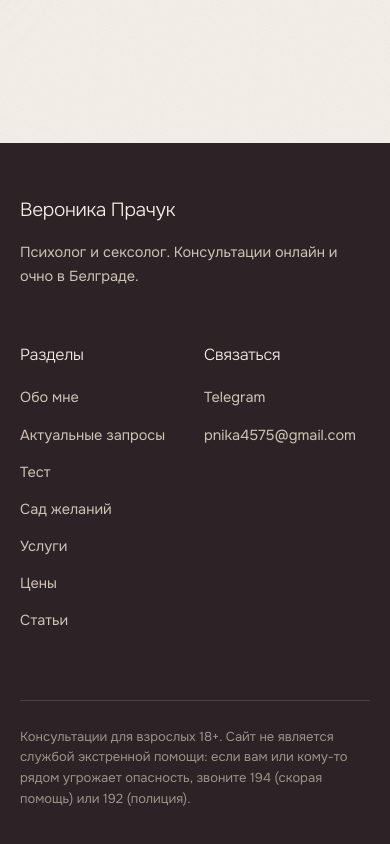
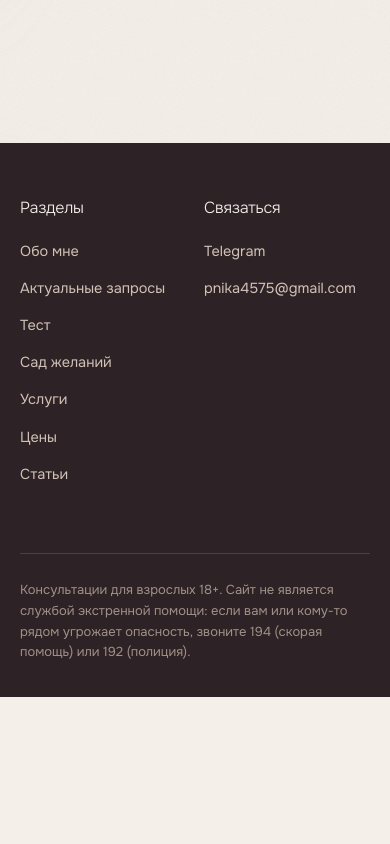
Before and after one commit to pnika4575-create/pnika4575-create.github.io, a plain HTML site: page 404.html in a window 390 px wide. Shown: the part 701-1545 px from the top of the page. After the commit the page ends 1398 px from the top, so only its background shows below. Drawn offline with Linux system fonts and the light colour scheme; a web font is replaced by a local one.

Commit message:
Из подвала убрана первая колонка с именем и описанием

```diff
--- a/404.html
+++ b/404.html
@@ -348,11 +348,9 @@ textarea{min-height:104px; resize:vertical}
 
 /* ======================= подвал ======================= */
 footer{background:var(--deep-2); color:var(--on-deep-2); padding:clamp(52px,6vw,86px) 0 34px}
-footer .c1{grid-column:1/span 4}
-footer .c2{grid-column:6/span 3}
-footer .c3{grid-column:9/span 3}
+footer .c2{grid-column:1/span 3}
+footer .c3{grid-column:5/span 3}
 footer b{display:block; font-family:var(--fd); font-weight:300; font-size:16px; letter-spacing:-.015em; color:var(--on-deep); margin-bottom:16px}
-footer .c1 b{font-size:19px}
 footer p{margin:0; font-size:14.5px; line-height:1.6}
 footer ul{list-style:none; margin:0; padding:0}
 footer li{margin-bottom:10px}
@@ -490,9 +488,8 @@ footer .legal{grid-column:1/span 12; margin-top:clamp(38px,4.6vw,66px); padding-
   .posts .list{grid-template-columns:repeat(2,1fr)}
   .faq .hd{grid-column:1/span 10}
   .faq .list{grid-column:1/span 12; margin-top:36px}
-  footer .c1{grid-column:1/span 12}
-  footer .c2{grid-column:1/span 6; margin-top:36px}
-  footer .c3{grid-column:7/span 6; margin-top:36px}
+  footer .c2{grid-column:1/span 6}
+  footer .c3{grid-column:7/span 6}
 }
 @media (max-width:720px){
   .menu{display:none}
@@ -571,10 +568,6 @@ footer .legal{grid-column:1/span 12; margin-top:clamp(38px,4.6vw,66px); padding-
 </section>
 </main><footer>
   <div class="wrap grid">
-    <div class="c1">
-      <b>Вероника Прачук</b>
-      <p>Психолог и сексолог. Консультации онлайн и очно в Белграде.</p>
-    </div>
     <div class="c2">
       <b>Разделы</b>
       <ul>
```
Also changed, not shown: art-test/index.html (+4 -11 lines), index.html (+4 -11 lines), statya-kritik/index.html (+4 -11 lines), statya-scenarii/index.html (+4 -11 lines), statya-zhelanie/index.html (+4 -11 lines).
